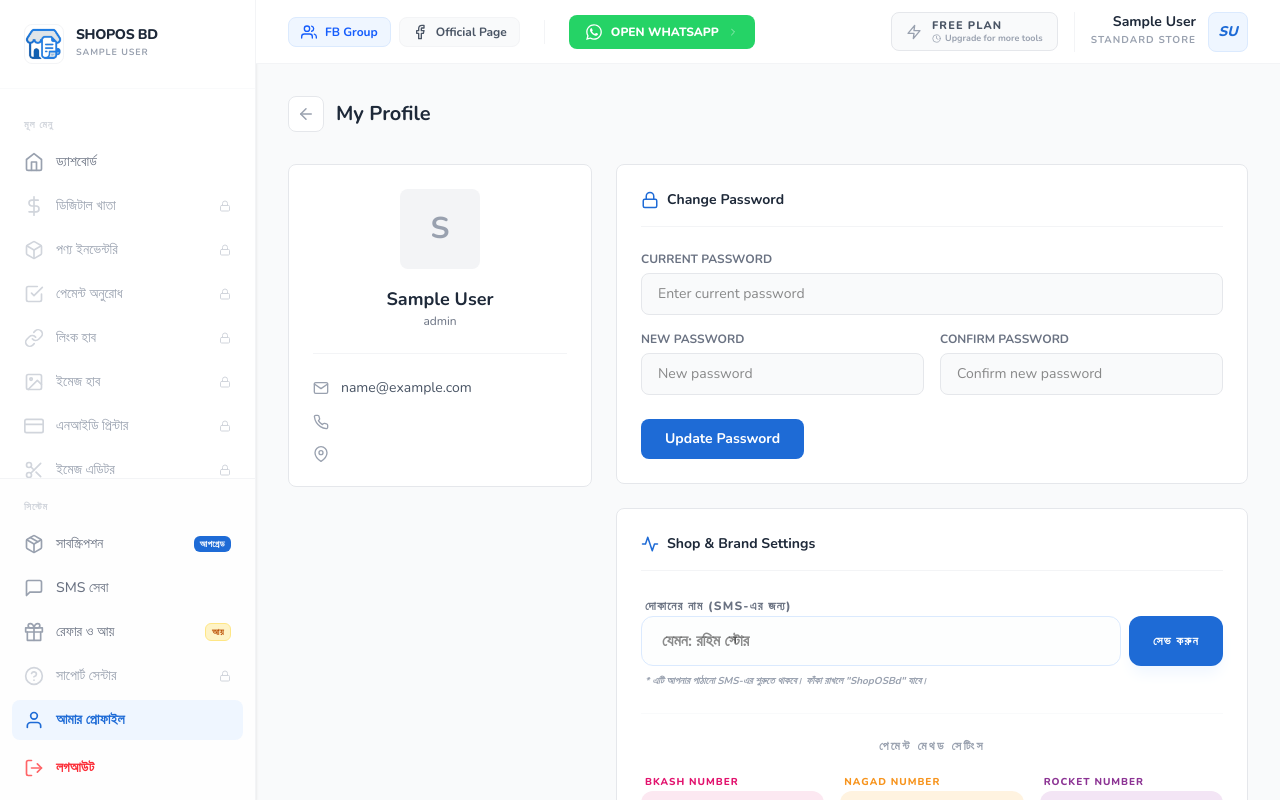
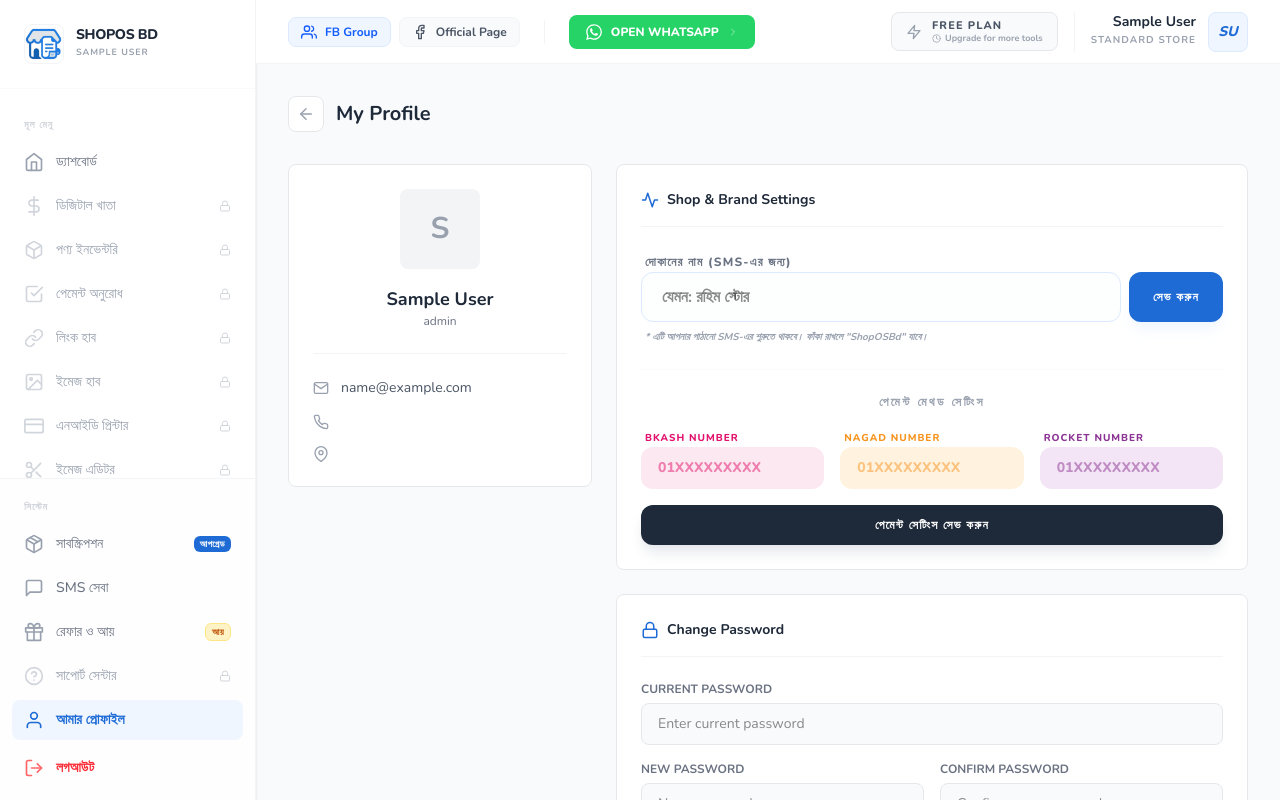
Before and after one commit to Shahriar-Fardows/shop-os-bd, a Next.js app: page /dashboard/profile in a window 1280 px wide. Built offline with nearby package versions, Linux system fonts and the light colour scheme; no server answers; sample sign-in values are in the browser's storage.

Commit message:
updated payment system and UI

```diff
--- a/app/dashboard/profile/page.jsx
+++ b/app/dashboard/profile/page.jsx
@@ -76,8 +76,94 @@ export default function ProfilePage() {
                     </div>
                 </div>
 
-                {/* Password Change */}
+                {/* Shop & Payment Settings */}
                 <div className="md:col-span-2 space-y-6">
+                    <div className="bg-white border border-gray-200 rounded-lg p-6">
+                        <div className="flex items-center gap-2 mb-6 border-b border-gray-100 pb-4">
+                            <FiActivity className="text-brand" size={18} />
+                            <h3 className="text-md font-bold text-gray-800">Shop & Brand Settings</h3>
+                        </div>
+
+                        <div className="space-y-6">
+                            {/* Shop Name */}
+                            <div className="space-y-2">
+                                <label className="text-xs font-black text-gray-500 uppercase tracking-widest px-1">দোকানের নাম (SMS-এর জন্য)</label>
+                                <div className="flex gap-2">
+                                    <input
+                                        id="shop-name-input"
+                                        type="text"
+                                        defaultValue={user.shopName || ''}
+                                        className="flex-1 px-5 py-3 rounded-xl border border-blue-100 bg-gray-50/30 text-base font-bold focus:border-[#1e6bd6] outline-none transition-all"
+                                        placeholder="যেমন: রহিম স্টোর"
+                                    />
+                                    <button
+                                        onClick={async () => {
+                                            const name = document.getElementById('shop-name-input').value;
+                                            try {
+                                                await api.patch('/client-auth/update-me', { shopName: name });
+                                                const updatedUser = { ...user, shopName: name };
+                                                setUser(updatedUser);
+                                                localStorage.setItem('user', JSON.stringify(updatedUser));
+                                                Swal.fire({ icon: 'success', title: 'সংরক্ষিত হয়েছে', showConfirmButton: false, timer: 1500 });
+                                            } catch (e) {
+                                                Swal.fire('ত্রুটি', 'সেভ করা সম্ভব হয়নি', 'error');
+                                            }
+                                        }}
+                                        className="bg-[#1e6bd6] text-white px-6 py-3 rounded-xl font-black text-xs uppercase tracking-widest hover:bg-[#1656ac] transition-all active:scale-95 shadow-lg shadow-blue-50"
+                                    >
+                                        সেভ করুন
+                                    </button>
+                                </div>
+                                <p className="text-[10px] text-gray-400 font-bold px-1 italic">* এটি আপনার পাঠানো SMS-এর শুরুতে থাকবে। ফাঁকা রাখলে "ShopOSBd" যাবে।</p>
+                            </div>
+
+                            {/* Payment Methods */}
+                            <div className="pt-6 border-t border-gray-50 space-y-4">
+                                <h5 className="text-xs font-black text-gray-400 uppercase tracking-[0.2em] mb-4 text-center">পেমেন্ট মেথড সেটিংস</h5>
+
+                                <div className="grid grid-cols-1 md:grid-cols-3 gap-4">
+                                    {[
+                                        { id: 'bkash', label: 'bKash Number', color: 'text-[#E2136E]', bg: 'bg-[#fce8f1]', key: 'bkashNumber' },
+                                        { id: 'nagad', label: 'Nagad Number', color: 'text-[#F7941D]', bg: 'bg-[#fff3e0]', key: 'nagadNumber' },
+                                        { id: 'rocket', label: 'Rocket Number', color: 'text-[#8C3494]', bg: 'bg-[#f3e5f5]', key: 'rocketNumber' },
+                                    ].map(p => (
+                                        <div key={p.id} className="space-y-2">
+                                            <label className={`text-[10px] font-black uppercase tracking-widest px-1 ${p.color}`}>{p.label}</label>
+                                            <input
+                                                id={`${p.id}-input`}
+                                                type="text"
+                                                defaultValue={user[p.key] || ''}
+                                                className={`w-full px-4 py-2.5 rounded-xl border border-transparent ${p.bg} ${p.color} text-sm font-black focus:ring-2 focus:ring-current outline-none transition-all placeholder:${p.color}/50`}
+                                                placeholder="01XXXXXXXXX"
+                                            />
+                                        </div>
+                                    ))}
+                                </div>
+
+                                <button
+                                    onClick={async () => {
+                                        const bkash = document.getElementById('bkash-input').value;
+                                        const nagad = document.getElementById('nagad-input').value;
+                                        const rocket = document.getElementById('rocket-input').value;
+                                        try {
+                                            await api.patch('/client-auth/update-me', { bkashNumber: bkash, nagadNumber: nagad, rocketNumber: rocket });
+                                            const updatedUser = { ...user, bkashNumber: bkash, nagadNumber: nagad, rocketNumber: rocket };
+                                            setUser(updatedUser);
+                                            localStorage.setItem('user', JSON.stringify(updatedUser));
+                                            Swal.fire({ icon: 'success', title: 'পেমেন্ট মেথড সংরক্ষিত', showConfirmButton: false, timer: 1500 });
+                                        } catch (e) {
+                                            Swal.fire('ত্রুটি', 'সেভ করা সম্ভব হয়নি', 'error');
+                                        }
+                                    }}
+                                    className="w-full bg-gray-800 text-white py-3 rounded-xl font-black text-xs uppercase tracking-widest hover:bg-black transition-all active:scale-95 shadow-lg shadow-gray-200"
+                                >
+                                    পেমেন্ট সেটিংস সেভ করুন
+                                </button>
+                            </div>
+                        </div>
+                    </div>
+
+                    {/* Password Change */}
                     <div className="bg-white border border-gray-200 rounded-lg p-6">
                         <div className="flex items-center gap-2 mb-6 border-b border-gray-100 pb-4">
                             <FiLock className="text-brand" size={18} />
@@ -129,92 +215,6 @@ export default function ProfilePage() {
                             </div>
                         </form>
                     </div>
-
-                    {/* Shop & Payment Settings */}
-                    <div className="bg-white border border-gray-200 rounded-lg p-6">
-                        <div className="flex items-center gap-2 mb-6 border-b border-gray-100 pb-4">
-                            <FiActivity className="text-brand" size={18} />
-                            <h3 className="text-md font-bold text-gray-800">Shop & Brand Settings</h3>
-                        </div>
-
-                        <div className="space-y-6">
-                            {/* Shop Name */}
-                            <div className="space-y-2">
-                                <label className="text-xs font-black text-gray-500 uppercase tracking-widest px-1">দোকানের নাম (SMS-এর জন্য)</label>
-                                <div className="flex gap-2">
-                                    <input
-                                        id="shop-name-input"
-                                        type="text"
-                                        defaultValue={user.shopName || ''}
-                                        className="flex-1 px-5 py-3 rounded-xl border border-blue-100 bg-gray-50/30 text-base font-bold focus:border-[#1e6bd6] outline-none transition-all"
-                                        placeholder="যেমন: রহিম স্টোর"
-                                    />
-                                    <button
-                                        onClick={async () => {
-                                            const name = document.getElementById('shop-name-input').value;
-                                            try {
-                                                await api.patch('/client/update-me', { shopName: name });
-                                                const updatedUser = { ...user, shopName: name };
-                                                setUser(updatedUser);
-                                                localStorage.setItem('user', JSON.stringify(updatedUser));
-                                                Swal.fire({ icon: 'success', title: 'সংরক্ষিত হয়েছে', showConfirmButton: false, timer: 1500 });
-                                            } catch (e) {
-                                                Swal.fire('ত্রুটি', 'সেভ করা সম্ভব হয়নি', 'error');
-                                            }
-                                        }}
-                                        className="bg-[#1e6bd6] text-white px-6 py-3 rounded-xl font-black text-xs uppercase tracking-widest hover:bg-[#1656ac] transition-all active:scale-95 shadow-lg shadow-blue-50"
-                                    >
-                                        সেভ করুন
-                                    </button>
-                                </div>
-                                <p className="text-[10px] text-gray-400 font-bold px-1 italic">* এটি আপনার পাঠানো SMS-এর শুরুতে থাকবে। ফাঁকা রাখলে "ShopOSBd" যাবে।</p>
-                            </div>
-
-                            {/* Payment Methods */}
-                            <div className="pt-6 border-t border-gray-50 space-y-4">
-                                <h5 className="text-xs font-black text-gray-400 uppercase tracking-[0.2em] mb-4 text-center">পেমেন্ট মেথড সেটিংস</h5>
-
-                                <div className="grid grid-cols-1 md:grid-cols-3 gap-4">
-                                    {[
-                                        { id: 'bkash', label: 'bKash Number', color: 'text-[#E2136E]', bg: 'bg-[#fce8f1]', key: 'bkashNumber' },
-                                        { id: 'nagad', label: 'Nagad Number', color: 'text-[#F7941D]', bg: 'bg-[#fff3e0]', key: 'nagadNumber' },
-                                        { id: 'rocket', label: 'Rocket Number', color: 'text-[#8C3494]', bg: 'bg-[#f3e5f5]', key: 'rocketNumber' },
-                                    ].map(p => (
-                                        <div key={p.id} className="space-y-2">
-                                            <label className={`text-[10px] font-black uppercase tracking-widest px-1 ${p.color}`}>{p.label}</label>
-                                            <input
-                                                id={`${p.id}-input`}
-                                                type="text"
-                                                defaultValue={user[p.key] || ''}
-                                                className={`w-full px-4 py-2.5 rounded-xl border border-transparent ${p.bg} ${p.color} text-sm font-black focus:ring-2 focus:ring-current outline-none transition-all placeholder:${p.color}/50`}
-                                                placeholder="01XXXXXXXXX"
-                                            />
-                                        </div>
-                                    ))}
-                                </div>
-
-                                <button
-                                    onClick={async () => {
-                                        const bkash = document.getElementById('bkash-input').value;
-                                        const nagad = document.getElementById('nagad-input').value;
-                                        const rocket = document.getElementById('rocket-input').value;
-                                        try {
-                                            await api.patch('/client/update-me', { bkashNumber: bkash, nagadNumber: nagad, rocketNumber: rocket });
-                                            const updatedUser = { ...user, bkashNumber: bkash, nagadNumber: nagad, rocketNumber: rocket };
-                                            setUser(updatedUser);
-                                            localStorage.setItem('user', JSON.stringify(updatedUser));
-                                            Swal.fire({ icon: 'success', title: 'পেমেন্ট মেথড সংরক্ষিত', showConfirmButton: false, timer: 1500 });
-                                        } catch (e) {
-                                            Swal.fire('ত্রুটি', 'সেভ করা সম্ভব হয়নি', 'error');
-                                        }
-                                    }}
-                                    className="w-full bg-gray-800 text-white py-3 rounded-xl font-black text-xs uppercase tracking-widest hover:bg-black transition-all active:scale-95 shadow-lg shadow-gray-200"
-                                >
-                                    পেমেন্ট সেটিংস সেভ করুন
-                                </button>
-                            </div>
-                        </div>
-                    </div>
                 </div>
             </div>
         </div>
--- a/app/i/[clientId]/[customerName]/page.jsx
+++ b/app/i/[clientId]/[customerName]/page.jsx
@@ -223,35 +223,18 @@ function InvoiceContent({ params }) {
 
                     <div className="space-y-3">
                         {data.transactions.map((t, i) => (
-                            <div key={i} className="bg-white rounded-[28px] p-5 border border-white shadow-sm hover:shadow-md transition-all group overflow-hidden relative">
-                                <div className="flex justify-between items-start mb-4">
-                                    <div className="flex-1">
-                                        <h5 className="font-black text-slate-800 text-xl leading-tight mb-1">{t.title}</h5>
-                                        <div className="flex flex-wrap gap-1 mt-2">
-                                            {t.items?.map((item, idx) => (
-                                                <span key={idx} className="text-[10px] bg-slate-100 text-slate-500 px-2 py-0.5 rounded-md font-bold uppercase">{item.name}</span>
-                                            ))}
-                                        </div>
+                            <div key={i} className="bg-white rounded-2xl p-4 border border-slate-100 shadow-sm flex items-center justify-between gap-4 hover:shadow-md transition-all">
+                                <div className="flex items-center gap-3 flex-1 min-w-0">
+                                    <div className="w-10 h-10 bg-slate-50 rounded-xl flex items-center justify-center text-slate-400 shrink-0">
+                                        <FiActivity size={18} />
                                     </div>
-                                    <div className="text-right">
-                                        <TkBadge amount={t.totalBill} size="lg" color="text-slate-900" />
-                                        <p className="text-[9px] font-black text-slate-400 uppercase tracking-widest mt-1">Bill Amount</p>
+                                    <div className="min-w-0">
+                                        <h5 className="font-black text-slate-800 text-lg truncate">{t.title}</h5>
+                                        <p className="text-[10px] font-bold text-slate-400 uppercase tracking-widest">{fmt(t.date)}</p>
                                     </div>
                                 </div>
-                                <div className="grid grid-cols-3 gap-2 pt-4 border-t border-slate-50">
-                                    <div>
-                                        <TkBadge amount={t.paidAmount} size="sm" color="text-emerald-500" />
-                                        <p className="text-[8px] font-black text-slate-400 uppercase tracking-tighter">Paid</p>
-                                    </div>
-                                    <div>
-                                        <TkBadge amount={t.dueAmount} size="sm" color="text-red-500" />
-                                        <p className="text-[8px] font-black text-slate-400 uppercase tracking-tighter">Due</p>
-                                    </div>
-                                    <div className="flex flex-col items-end justify-center">
-                                        <div className="flex items-center gap-1 text-[10px] font-bold text-slate-400 bg-slate-50 px-2 py-1 rounded-lg">
-                                            <FiClock size={10} /> {fmt(t.date)}
-                                        </div>
-                                    </div>
+                                <div className="text-right shrink-0">
+                                    <TkBadge amount={t.totalBill} size="lg" color="text-slate-900" />
                                 </div>
                             </div>
                         ))}
```
